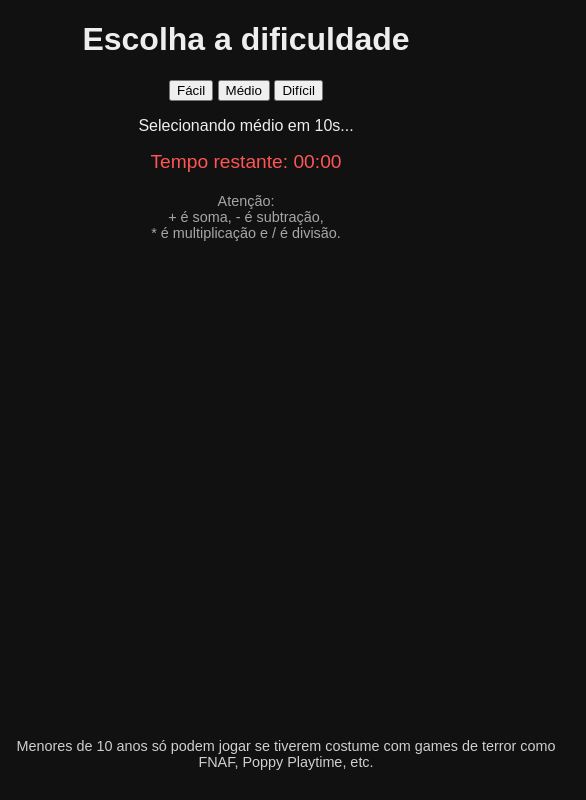
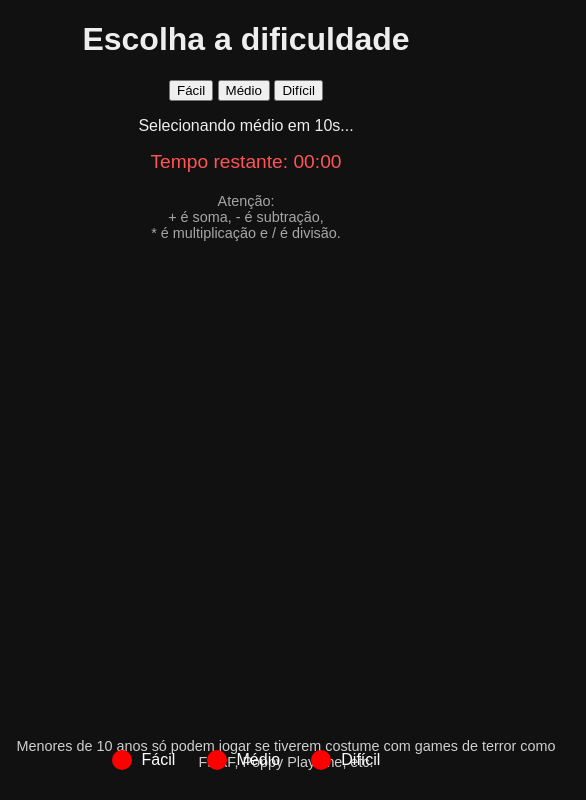
Before and after one commit to joaovitor2222/matematica, a plain HTML site: page index.html in a window 1280 px wide. Shown: the full height of the page, 394-980 px from the left. Drawn offline with Linux system fonts and the light colour scheme.

Commit message:
Update index.html

```diff
--- a/index.html
+++ b/index.html
@@ -158,6 +158,38 @@ body {
 }
 
 
+#difficulty-indicator {
+  position: fixed;
+  bottom: 30px; /* Distância de 30px do fundo da tela */
+  left: 50%;
+  transform: translateX(-50%); /* Centraliza horizontalmente */
+  display: flex;
+  justify-content: space-around;
+  width: 300px; /* Largura para comportar as 3 bolinhas */
+  z-index: 1000;
+}
+
+.difficulty-item {
+  display: flex;
+  align-items: center;
+  justify-content: center;
+}
+
+.ball {
+  width: 20px;
+  height: 20px;
+  border-radius: 50%;
+  background-color: red; /* Inicialmente vermelha */
+  margin-right: 10px;
+}
+
+.difficulty-item p {
+  margin: 0;
+  color: #fff;
+  font-size: 1em;
+}
+
+
   </style>
 </head>
 <body>
@@ -213,6 +245,21 @@ Ver vídeo de vitória!
 </p>
 
 
+<!-- Indicador de progresso das dificuldades -->
+<div id="difficulty-indicator">
+  <div class="difficulty-item">
+    <div class="ball" id="easy-ball"></div>
+    <p>Fácil</p>
+  </div>
+  <div class="difficulty-item">
+    <div class="ball" id="medium-ball"></div>
+    <p>Médio</p>
+  </div>
+  <div class="difficulty-item">
+    <div class="ball" id="hard-ball"></div>
+    <p>Difícil</p>
+  </div>
+</div>
 
 
 
@@ -250,7 +297,8 @@ if (freeHints > 0) {
   hintBtn.addEventListener('click', useHint);
 }
 
-
+// Chame essa função quando o jogo for iniciado ou quando a vitória for alcançada
+updateDifficultyIndicator();
 
 
   // Timeout de 15s para escolher, senão médio
@@ -290,6 +338,26 @@ if (freeHints > 0) {
 }
   generateQuestion();
 }
+
+function updateDifficultyIndicator() {
+  const easyBall = document.getElementById('easy-ball');
+  const mediumBall = document.getElementById('medium-ball');
+  const hardBall = document.getElementById('hard-ball');
+
+  // Verifica no localStorage se a dificuldade foi completada e altera a cor das bolinhas
+  if (localStorage.getItem('easyCleared') === 'true') {
+    easyBall.style.backgroundColor = 'blue';  // Azul para a dificuldade completada
+  }
+
+  if (localStorage.getItem('mediumCleared') === 'true') {
+    mediumBall.style.backgroundColor = 'blue';  // Azul para a dificuldade completada
+  }
+
+  if (localStorage.getItem('hardCleared') === 'true') {
+    hardBall.style.backgroundColor = 'blue';  // Azul para a dificuldade completada
+  }
+}
+
 
 
   // converte segundos num formato MM:SS
```
